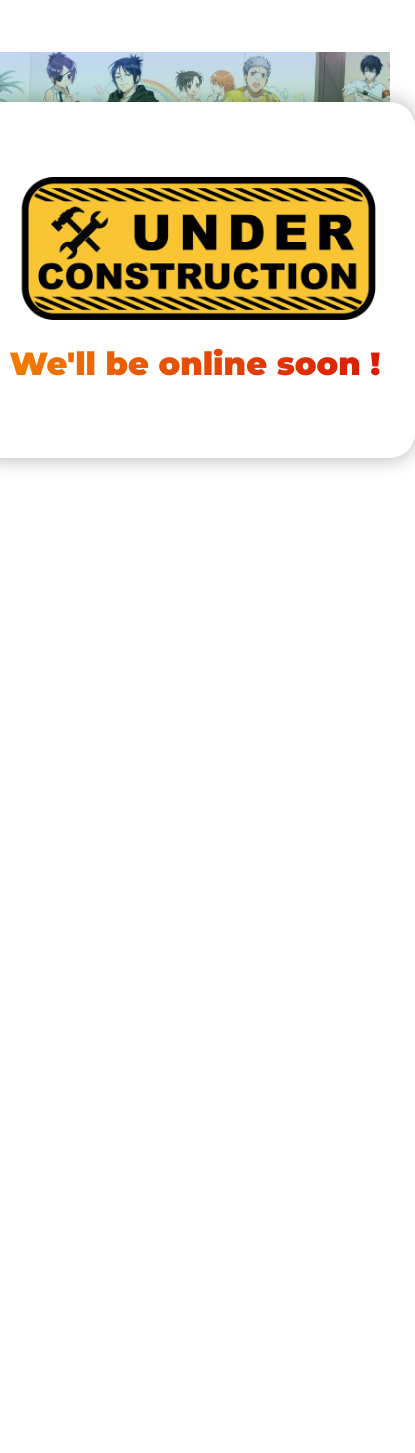
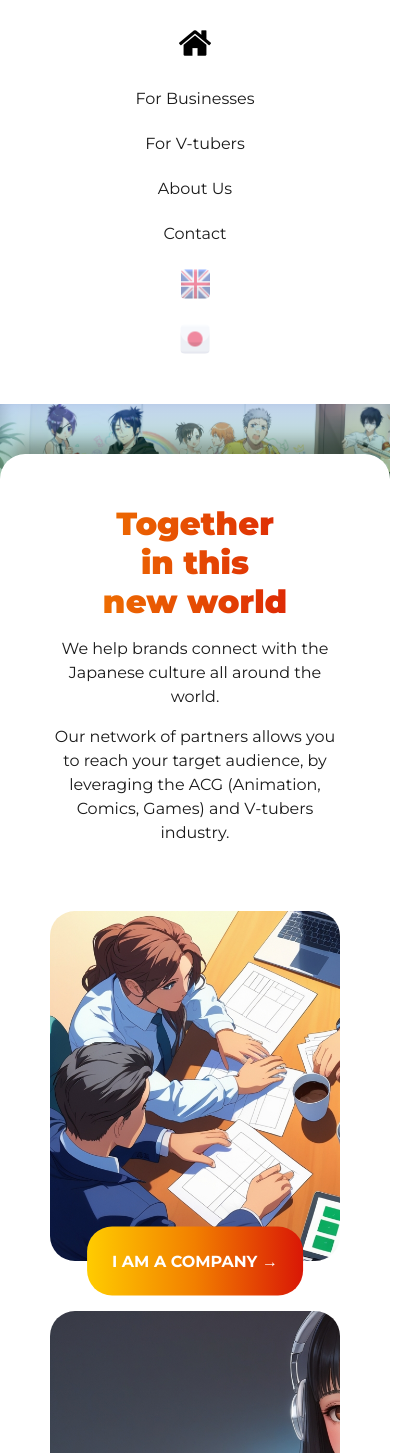
Before and after one commit to Duphon/haguruma, a plain HTML site: page index.html in a window 390 px wide. Shown: the part 147-1600 px from the top of the page, 415 px wide, since content can reach past the window. Before the commit the page ends 919 px from the top, so only its background shows below. Drawn offline with Linux system fonts and the light colour scheme.

Commit message:
Added responsive to homepage

```diff
--- a/index.html
+++ b/index.html
@@ -13,38 +13,32 @@
 </head>
 
 <body>
-    <!-- <ul id="languages-list">
-        <li id="japanese">
-            <a href="index_jp.html"></a>
-        </li>
-        <li id="english">
-            <a href="index.html"></a>
-        </li>
-    </ul> -->
     <div class="layout-container">
         <header class="semi-width">
             <div class="logo">
                 <img src="img/logo.png" width="300px">
             </div>
-            <!-- <div class="navigation">
+            <div class="navigation">
                 <a class="entry link" href="index.html"><img src="img/house2.png" width="32px"></a>
                 <a class="entry link" href="#">For Businesses</a>
                 <a class="entry link" href="#">For V-tubers</a>
                 <a class="entry link" href="about.html">About Us</a>
                 <a class="entry link" href="#">Contact</a>
-            </div> -->
+                <a id="english" class="entry link language-selection" href="index.html"></a>
+                <a id="japanese" class="entry link language-selection" href="index_jp.html"></a>
+            </div>
         </header>
         <div class="hero" style="background-image: url('img/anime_group.jpg');">
-
+            <!-- BG IMAGE HERE LEAVE EMPTY -->
         </div>
         <div class="content semi-width">
             <!-- IN CONSTRUCTION -->
-            <div style="text-align:center;width:100%;margin-top:50px;margin-bottom:50px;">
+            <div style="text-align:center;width:100%;margin-top:50px;margin-bottom:50px; display: none;">
                 <img src="img/work_in_progress.png" width="400px" style="margin-bottom:20px;">
                 <h1>We'll be online soon !</h1>
             </div>
             <!-- /IN CONSTRUCTION -->
-            <!-- <div class="h-t-t">
+            <div class="h-t-t">
                 <div class="headline">
                     <h1>Together<br>in this<br>new world</h1>
                     <p>
@@ -55,20 +49,22 @@
                         (Animation, Comics, Games) and V-tubers industry.
                     </p>
                 </div>
-                <div class="tile" style="background-image: url('img/anime_business.jpg');">
+                <a href="#" class="tile" style="background-image: url('img/anime_business.jpg');">
                     <div class="button-company">
                         I am a company →
                     </div>
-                </div>
-                <div class="tile" style="background-image: url('img/anime_vtuber.jpg');">
+                </a>
+                <a href="#" class="tile" style="background-image: url('img/anime_vtuber.jpg');">
                     <div class="button-influencer">
                         I am an influencer →
                     </div>
-                </div>
+                </a>
             </div>
-            <h1 style="margin: 50px 0 50px 0;">
-                International business development within the ACG iductry
-            </h1>
+            <div class="t-h">
+                <h1 style="margin: 50px 0 50px 0;">
+                    International business development within the ACG iductry
+                </h1>
+            </div>
             <div class="t-h">
                 <div class="tile" style="background-image: url('img/anime_race.jpg');">
 
@@ -91,7 +87,7 @@
                         Discover how →
                     </a>
                 </div>
-            </div> -->
+            </div>
         </div>
     </div>
 </body>
--- a/style.css
+++ b/style.css
@@ -1,3 +1,10 @@
+*
+{
+    -webkit-box-sizing: border-box; /* Safari/Chrome, other WebKit */
+    -moz-box-sizing: border-box;    /* Firefox, other Gecko */
+    box-sizing: border-box;         /* Opera/IE 8+ */
+}
+
 body
 {
     display: flex;
@@ -88,7 +95,8 @@ header
     background-repeat: no-repeat;
     position: relative;
     z-index: 1;
-}
+    box-shadow: inset 0 -9px 17px #00000040
+;}
 
 .hero::after
 {
@@ -113,8 +121,20 @@ header
     margin-top: -200px;
     padding: 25px;
     border-radius: 25px;
-    box-shadow: 0px 0px 20px #00000052;
     z-index: 2;
+    position: relative;
+}
+
+.content:before
+{
+    box-shadow: 0px -20px 17px -8px #00000052;
+    position: absolute;
+    left: 0;
+    top: 0;
+    width: 100%;
+    height: 400px;
+    content: '';
+    border-radius: 25px;
 }
 
 .h-t-t, .t-h
@@ -144,6 +164,24 @@ header
     min-height: 350px;
     border-radius: 25px;
     position: relative;
+    transform: scale(1);
+    transition: all 0.25s;
+}
+
+.h-t-t .tile:hover
+{
+    transform: scale(1.02);
+}
+
+
+.h-t-t .tile > .button-company, .h-t-t .tile > .button-influencer
+{
+    transition: all 0.25s;
+}
+
+.h-t-t .tile:hover > .button-company, .h-t-t .tile:hover > .button-influencer
+{
+    padding: 25px 50px;
 }
 
 .t-h .headline
@@ -199,41 +237,60 @@ header
     font-weight: bold;
 }
 
-#languages-list {
-    position: relative;
+a#english
+{
+    margin-left: 25px;
 }
 
-#languages-list li {
-    margin: 0;
-    padding: 0;
-    list-style: none;
-    position: absolute;
-    top: 0;
+a#english, a#japanese {
+    height: 30px;
+    width: 30px;
     background-size: cover;
-    width:30px;
+    transition: all 0.25s;
+    opacity: 0.5;
+    border-bottom: 0;
+    border-radius: 5px;
+
 }
 
-#languages-list li, #languages-list a {
-    height: 30px;
-    display: block;
+a#english:hover, a#japanese:hover {
+    opacity: 1;
+    text-decoration: none !important;
+    border-bottom: 0;
 }
 
 #japanese {
-    left:10px;
-    background-image: url('img/logo_japanese.png');
-    transition: background-image 0.3s ease-in-out;
-}
-
-#japanese:hover {
-    background-image: url('img/logo_japanese_hover.png');
+    background-image: url('img/logo_japanese_square.png');
 }
 
 #english {
-    left:60px;
-    background-image: url('img/logo_english.png');
-    transition: background-image 0.3s ease-in-out;
+    background-image: url('img/logo_english_square.png');
 }
 
-#english:hover {
-    background-image: url('img/logo_english_hover.png');
-}
+@media only screen and (max-width: 768px) {
+    .navigation
+    {
+        flex-direction: column;
+    }
+
+    a#english
+    {
+        margin-left: 0;
+    }
+
+    .h-t-t
+    {
+        text-align: center;
+    }
+
+    .h-t-t, .t-h
+    {
+        flex-direction: column;
+        padding: 25px;
+    }
+
+    .h-t-t .headline
+    {
+        max-width: unset;
+    }
+  }
```
Also changed, not shown: img/logo_english_square.png (added), img/logo_japanese_square.png (added).
